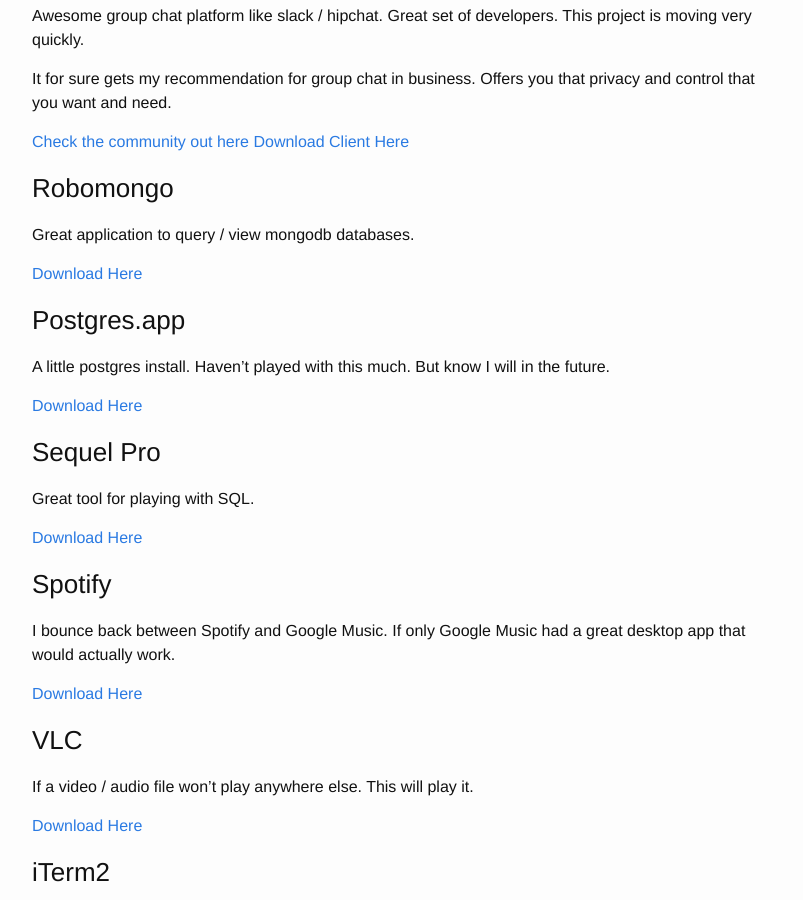
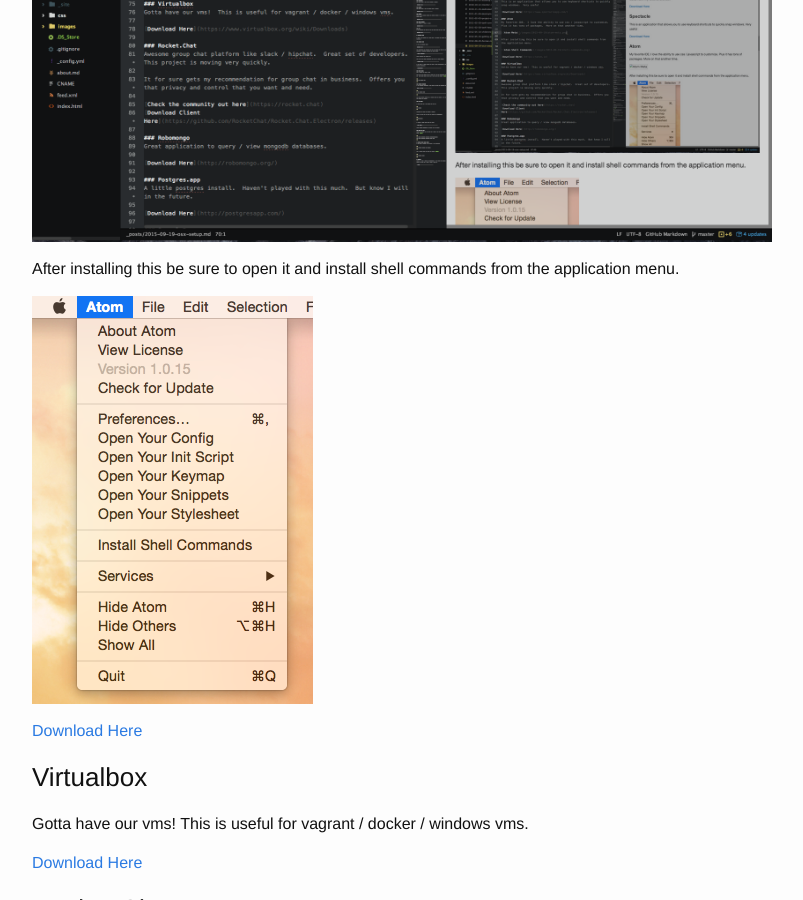
Before and after one commit to geekgonecrazy/geekgonecrazy.github.io, a Jekyll site: the page built from _posts/2015-09-19-osx-setup.md, in a window 1280 px wide and 900 px high, scrolled down 4359 px. Shown: the whole window, without its empty margins (238-1041 px from the left). Built offline with Jekyll 4.4.1, drawn with Linux system fonts in a browser that asks for light colours; emoji names are drawn with the system emoji font; comment, search, counter and statistics services are not loaded.

Commit message:
Added info on installing shell commands

```diff
--- a/_posts/2015-09-19-osx-setup.md
+++ b/_posts/2015-09-19-osx-setup.md
@@ -63,6 +63,12 @@
 
 ### Atom
 My favorite IDE.  I love the ability to use css / javascript to customize.  Plus it has tons of packages.  More on that another time.
+
+![Atom Meta](/images/2015-09-19/atom-meta.png)
+
+After installing this be sure to open it and install shell commands from the application menu.
+
+![Atom Shell Commands](/images/2015-09-19/shell-commands.png)
 
 [Download Here](https://atom.io)
 
```
Also changed, not shown: images/2015-09-19/atom-meta.png (added), images/2015-09-19/shell-commands.png (added), 2 other files.
